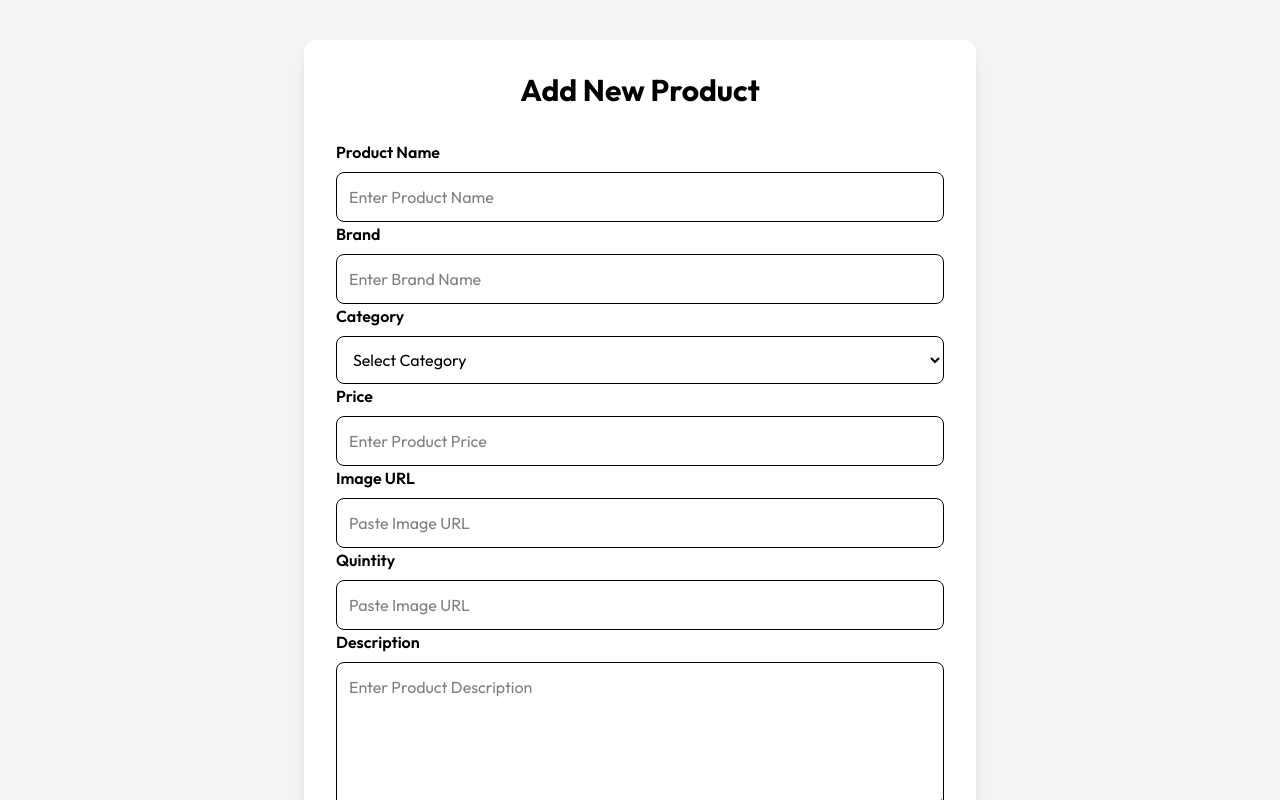
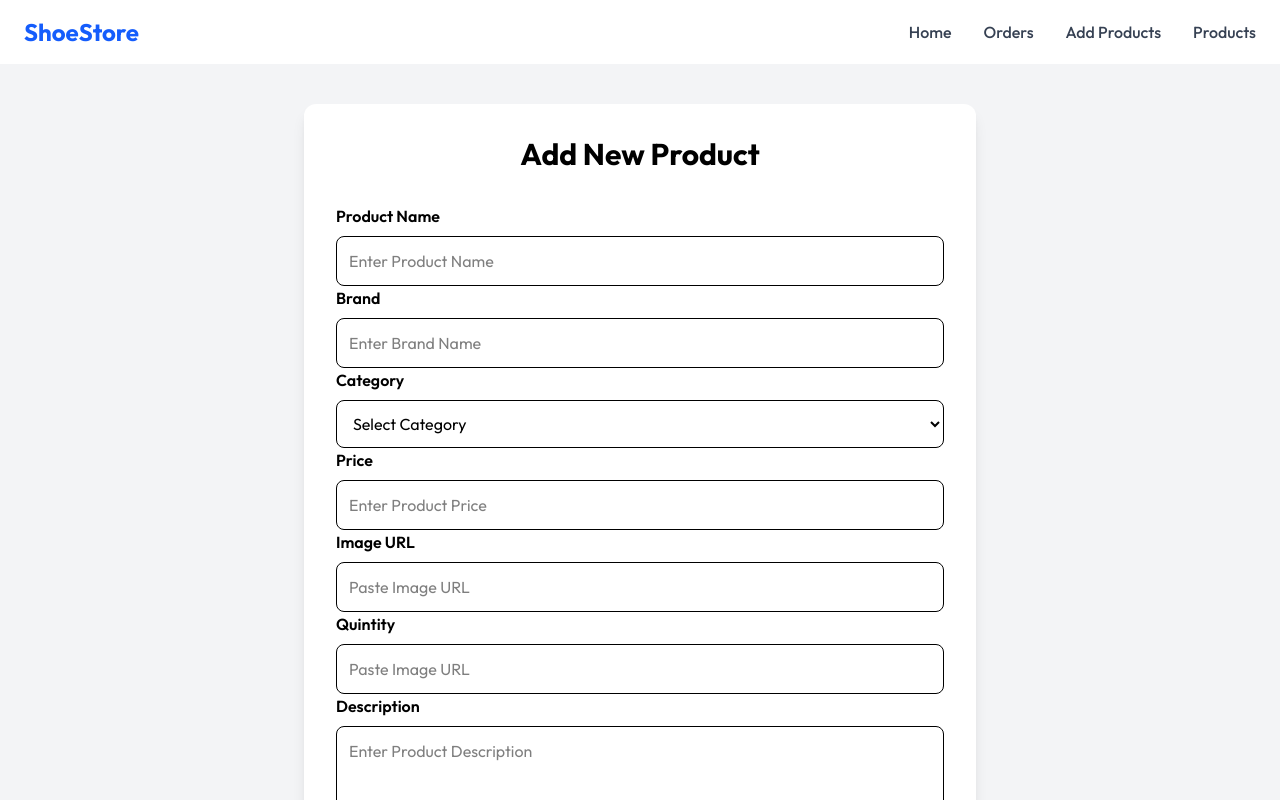
Before and after one commit to senvishal024/ShoeStore, a React (Vite) app in the folder frontend/: page /add-products in a window 1280 px wide. Shown: the top 800 px of the page. Built offline with nearby package versions, Linux system fonts and the light colour scheme; no server answers; sample sign-in values are in the browser's storage.

Commit message:
Fix add product

```diff
--- a/frontend/src/Pages/AdminAddProductPage.jsx
+++ b/frontend/src/Pages/AdminAddProductPage.jsx
@@ -1,10 +1,13 @@
 import React from 'react'
 import AddProducts from '../Components/AddProducts'
+import AdminNavbar from '../Components/AdminNavbar'
 
 function AdminAddProductPage() {
   return (
     <>
+        <AdminNavbar/>
         <AddProducts></AddProducts>
+
     </>
   )
 }
```
